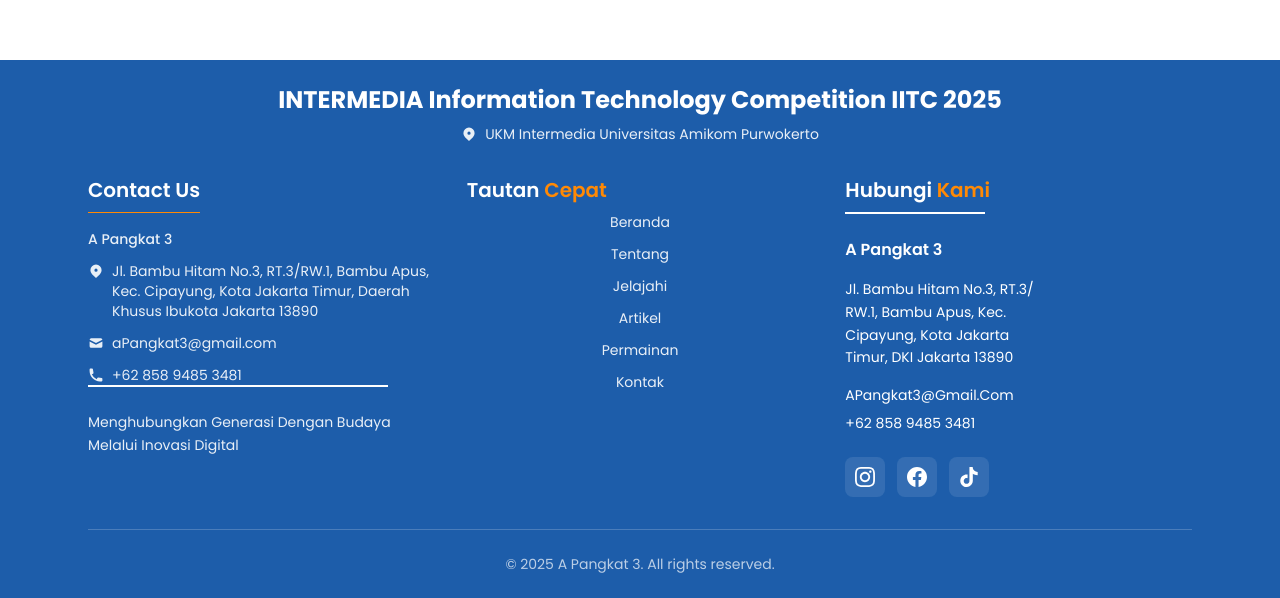
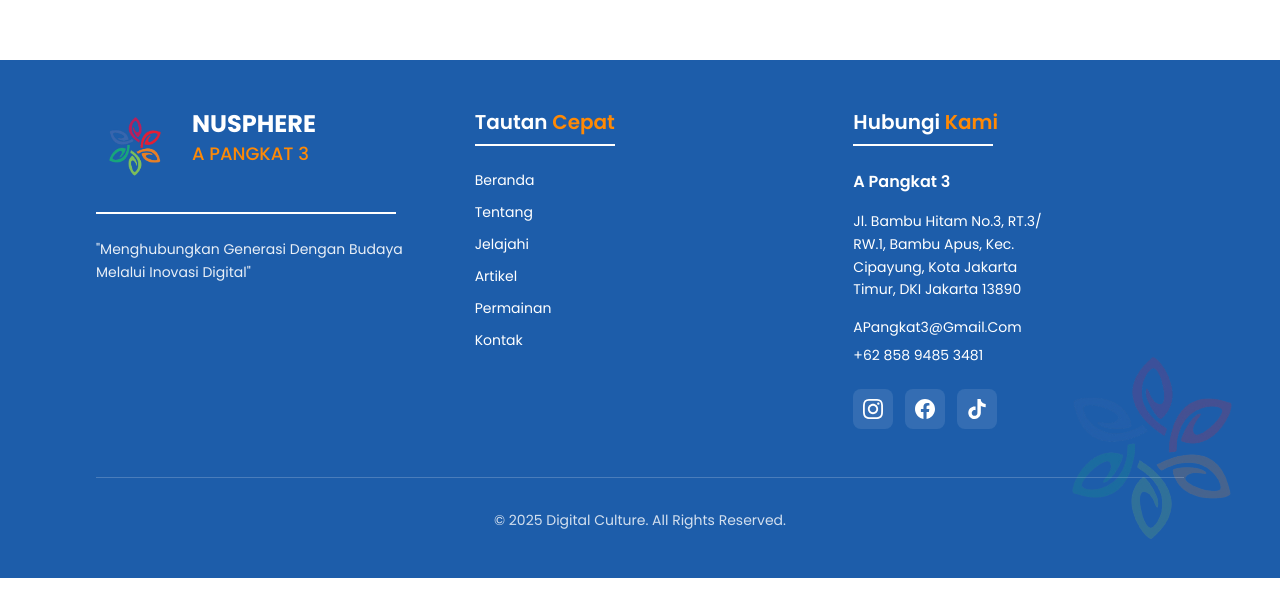
Before and after one commit to askippp/WawasanNusantara, a Next.js app: page / in a window 1280 px wide. Shown: the part 3140-3738 px from the top of the page. Built offline with nearby package versions, Linux system fonts and the light colour scheme.

Commit message:
UpdateFooter

```diff
--- a/src/app/explore/page.tsx
+++ b/src/app/explore/page.tsx
@@ -103,11 +103,11 @@
           <div className="mb-20">
             <div className="flex items-center justify-between mb-12">
               <div className="flex-1">
-                <p className="text-blue-600 font-semibold text-lg tracking-wide mb-3">
+                <p className="text-[#1D5DAA] font-bold text-lg tracking-wide mb-3">
                   DAFTAR
                 </p>
                 <div className="flex items-center mb-2">
-                  <h2 className="text-4xl font-bold text-gray-800 mr-8">
+                  <h2 className="text-4xl font-bold text-[#FFA645] mr-8">
                     Pulau Besar Indonesia
                   </h2>
                   <div className="flex-1 flex flex-col">
--- a/src/app/game/memory/page.tsx
+++ b/src/app/game/memory/page.tsx
@@ -22,10 +22,11 @@
   const [cards, setCards] = useState<CardType[]>([]);
   const [flippedCards, setFlippedCards] = useState<number[]>([]);
   const [matchedCards, setMatchedCards] = useState<number[]>([]);
+  const [matchAnimation, setMatchAnimation] = useState<number[]>([]); // Fixed: Added missing state
   const [score, setScore] = useState<number>(0);
   const [gameStarted, setGameStarted] = useState<boolean>(false);
   const [gameOver, setGameOver] = useState<boolean>(false);
-  const [timeLeft, setTimeLeft] = useState<number>(120); // 2 menit
+  const [timeLeft, setTimeLeft] = useState<number>(120);
   const [totalTime, setTotalTime] = useState<number>(120);
   const [moves, setMoves] = useState<number>(0);
 
@@ -54,11 +55,9 @@
 
   // Initialize game
   const initializeGame = () => {
-    // Take first 9 cards and duplicate them
     const gameCards = cardImages.slice(0, 9);
     const duplicatedCards = [...gameCards, ...gameCards];
 
-    // Shuffle cards and add uniqueId
     const shuffled = duplicatedCards
       .map((card) => ({ ...card, uniqueId: Math.random() }))
       .sort(() => Math.random() - 0.5);
@@ -66,6 +65,7 @@
     setCards(shuffled);
     setMatchedCards([]);
     setFlippedCards([]);
+    setMatchAnimation([]); // Fixed: Reset animation state
     setScore(0);
     setMoves(0);
     setTimeLeft(120);
@@ -94,22 +94,23 @@
         cards[second] &&
         cards[first].id === cards[second].id
       ) {
-        // Match found - calculate score based on time and moves
+        // Match found - show animation
+        setMatchAnimation([first, second]);
+
         setTimeout(() => {
           const newMatchedCards = [...matchedCards, first, second];
           setMatchedCards(newMatchedCards);
           setFlippedCards([]);
+          setMatchAnimation([]); // Fixed: Clear animation
 
-          // Scoring system: base points + time bonus - move penalty
           const basePoints = 100;
-          const timeBonus = Math.floor(timeLeft / 2); // More time = more bonus
-          const movePenalty = Math.max(0, moves - 10); // Penalty after 10 moves
+          const timeBonus = Math.floor(timeLeft / 2);
+          const movePenalty = Math.max(0, moves - 10);
           const points = basePoints + timeBonus - movePenalty;
 
-          const newScore = score + Math.max(points, 50); // Minimum 50 points per match
+          const newScore = score + Math.max(points, 50);
           setScore(newScore);
 
-          // Check if game is complete
           if (newMatchedCards.length === cards.length) {
             setTimeout(() => {
               setGameOver(true);
@@ -117,7 +118,6 @@
           }
         }, 1000);
       } else {
-        // No match
         setTimeout(() => {
           setFlippedCards([]);
         }, 1000);
@@ -211,7 +211,7 @@
 
   // Game Over Screen
   if (gameOver) {
-    const maxScore = totalPairs * 150; // Rough estimate of max possible score
+    const maxScore = totalPairs * 150;
     const percentage = Math.round((score / maxScore) * 100);
 
     return (
@@ -252,7 +252,6 @@
               </div>
             </div>
 
-            {/* Stats */}
             <div className="bg-blue-50 rounded-xl p-4 mb-6 space-y-2">
               <div className="flex justify-between text-blue-800">
                 <span>Pasangan Ditemukan:</span>
@@ -352,7 +351,6 @@
           </h1>
 
           <div className="bg-white/95 backdrop-blur-sm rounded-3xl p-6 md:p-8 shadow-2xl">
-            {/* Game Stats */}
             <div className="flex items-center justify-between mb-6 text-sm text-gray-600">
               <div>
                 Gerakan:{" "}
@@ -370,10 +368,12 @@
                   key={card.uniqueId}
                   onClick={() => handleCardClick(index)}
                   className={`
-                    aspect-square rounded-2xl cursor-pointer transition-all duration-300 transform
+                    aspect-square rounded-2xl cursor-pointer transition-all duration-300 transform relative
                     ${
                       matchedCards.includes(index)
-                        ? "bg-green-400 border-4 border-green-300"
+                        ? "bg-green-400 border-4 border-green-300 shadow-lg shadow-green-200"
+                        : matchAnimation.includes(index)
+                        ? "bg-yellow-300 border-4 border-yellow-400 scale-105 animate-pulse"
                         : isCardFlipped(index)
                         ? "bg-white border-4 border-blue-400 scale-105"
                         : "bg-white hover:bg-white/90 border-4 border-white/30 hover:scale-105"
@@ -381,9 +381,40 @@
                     shadow-lg flex items-center justify-center
                   `}
                 >
+                  {/* Sparkle effect for matched cards */}
+                  {matchedCards.includes(index) && (
+                    <div className="absolute -top-1 -right-1">
+                      <div className="w-6 h-6 text-yellow-400 animate-bounce text-xl">
+                        ✨
+                      </div>
+                    </div>
+                  )}
+
+                  {/* Match animation sparkles */}
+                  {matchAnimation.includes(index) && (
+                    <>
+                      <div className="absolute -top-2 -left-2">
+                        <div className="w-4 h-4 text-yellow-500 animate-ping">
+                          ⭐
+                        </div>
+                      </div>
+                      <div className="absolute -bottom-2 -right-2">
+                        <div className="w-4 h-4 text-yellow-500 animate-ping">
+                          ⭐
+                        </div>
+                      </div>
+                    </>
+                  )}
+
                   {isCardFlipped(index) ? (
                     <div className="text-center">
-                      <div className="text-4xl mb-2">{card.image}</div>
+                      <div
+                        className={`text-4xl mb-2 ${
+                          matchAnimation.includes(index) ? "animate-bounce" : ""
+                        }`}
+                      >
+                        {card.image}
+                      </div>
                       <div className="text-xs font-medium text-gray-700 px-2">
                         {card.name}
                       </div>
@@ -399,7 +430,6 @@
               ))}
             </div>
 
-            {/* Progress Bar */}
             <div className="mt-8">
               <div className="flex justify-between items-center mb-2">
                 <span className="text-sm font-medium text-gray-600">
@@ -418,7 +448,6 @@
             </div>
           </div>
 
-          {/* Instructions */}
           <div className="mt-8 text-center">
             <p className="text-white/70 text-lg">
               Cocokkan pasangan budaya Indonesia untuk mendapatkan poin!
--- a/src/app/game/page.tsx
+++ b/src/app/game/page.tsx
@@ -40,6 +40,7 @@
           {/* Title */}
           <div className="mb-12 sm:mb-20">
             <h1 className="text-3xl sm:text-5xl md:text-7xl font-bold text-white mb-2 sm:mb-4 leading-tight">
+              <br></br>
               Permainan Seru
             </h1>
             <h2 className="text-2xl sm:text-3xl md:text-5xl font-bold text-white/95 leading-tight">
--- a/src/app/layout.tsx
+++ b/src/app/layout.tsx
@@ -11,7 +11,7 @@
 
 // Metadata untuk favicon
 export const metadata: Metadata = {
-  title: "NUSPHERE - Digital Culture",
+  title: "NUSPHERE - A Pangkat 3",
   description: "Menghubungkan Generasi Dengan Budaya Melalui Inovasi Digital",
   icons: {
     icon: "/images/NUSPHERE_FULL.png",
--- a/src/components/Footer.tsx
+++ b/src/components/Footer.tsx
@@ -5,83 +5,40 @@
 
 const Footer = () => {
   return (
-    <div className="bg-[#1D5DAA] py-6">
-      <div className="container mx-auto max-w-6xl px-6">
-        {/* Event Info */}
-        <div className="text-center mb-8">
-          <h3 className="text-2xl font-bold text-white mb-2">
-            INTERMEDIA Information Technology Competition IITC 2025
-          </h3>
-          <div className="flex items-center justify-center text-white/90 text-sm mb-2">
-            <svg
-              className="w-4 h-4 mr-2"
-              fill="currentColor"
-              viewBox="0 0 20 20"
-            >
-              <path
-                fillRule="evenodd"
-                d="M5.05 4.05a7 7 0 119.9 9.9L10 18.9l-4.95-4.95a7 7 0 010-9.9zM10 11a2 2 0 100-4 2 2 0 000 4z"
-                clipRule="evenodd"
+    <div className="relative bg-[#1D5DAA] py-8 sm:py-12 overflow-hidden">
+      {/* Background Logo Pattern dari gambar */}
+      <div className="absolute bottom-0 right-0 opacity-20">
+        <Image
+          src="/images/NUSPHERE_FULL.PNG" // Fixed: Added leading slash
+          alt="Flower Pattern"
+          width={250}
+          height={250}
+          className="object-contain"
+        />
+      </div>
+
+      <div className="container mx-auto max-w-6xl px-6 sm:px-8 relative z-10">
+        <div className="grid grid-cols-1 lg:grid-cols-3 gap-8 lg:gap-12">
+          {/* Left Section - Logo & Tagline */}
+          <div className="lg:col-span-1">
+            <div className="flex items-start gap-4 mb-6">
+              <Image
+                src="/images/NUSPHERE_FULL.png"
+                alt="Digital Culture Logo"
+                width={80}
+                height={80}
+                className="object-contain flex-shrink-0"
               />
-            </svg>
-            UKM Intermedia Universitas Amikom Purwokerto
-          </div>
-        </div>
-
-        <div className="grid grid-cols-1 md:grid-cols-3 gap-8">
-          {/* Contact Us */}
-          <div>
-            <h4 className="text-xl font-semibold text-white mb-4 border-b border-orange-400 pb-2 inline-block">
-              Contact Us
-            </h4>
-            <div className="space-y-3 text-white/90 text-sm">
-              <div className="font-medium">A Pangkat 3</div>
-
-              <div className="flex items-start">
-                <svg
-                  className="w-4 h-4 mr-2 mt-0.5 flex-shrink-0"
-                  fill="currentColor"
-                  viewBox="0 0 20 20"
-                >
-                  <path
-                    fillRule="evenodd"
-                    d="M5.05 4.05a7 7 0 119.9 9.9L10 18.9l-4.95-4.95a7 7 0 010-9.9zM10 11a2 2 0 100-4 2 2 0 000 4z"
-                    clipRule="evenodd"
-                  />
-                </svg>
-                <span>
-                  Jl. Bambu Hitam No.3, RT.3/RW.1, Bambu Apus, Kec. Cipayung,
-                  Kota Jakarta Timur, Daerah Khusus Ibukota Jakarta 13890
-                </span>
-              </div>
-
-              <div className="flex items-center">
-                <svg
-                  className="w-4 h-4 mr-2"
-                  fill="currentColor"
-                  viewBox="0 0 20 20"
-                >
-                  <path d="M2.003 5.884L10 9.882l7.997-3.998A2 2 0 0016 4H4a2 2 0 00-1.997 1.884z" />
-                  <path d="M18 8.118l-8 4-8-4V14a2 2 0 002 2h12a2 2 0 002-2V8.118z" />
-                </svg>
-                <span>aPangkat3@gmail.com</span>
-              </div>
-
-              <div className="flex items-center">
-                <svg
-                  className="w-4 h-4 mr-2"
-                  fill="currentColor"
-                  viewBox="0 0 20 20"
-                >
-                  <path d="M2 3a1 1 0 011-1h2.153a1 1 0 01.986.836l.74 4.435a1 1 0 01-.54 1.06l-1.548.773a11.037 11.037 0 006.105 6.105l.774-1.548a1 1 0 011.059-.54l4.435.74a1 1 0 01.836.986V17a1 1 0 01-1 1h-2C7.82 18 2 12.18 2 5V3z" />
-                </svg>
-                <span>+62 858 9485 3481</span>
+              {/* Added text next to logo */}
+              <div className="flex flex-col justify-center">
+                <h3 className="text-white text-2xl font-bold">NUSPHERE</h3>
+                <p className="text-orange-400 text-lg font-medium">A PANGKAT 3</p>
               </div>
             </div>
             {/* Added line between logo and tagline */}
             <div className="w-75 h-0.5 bg-white mb-6"></div>
             <p className="text-white/90 text-sm leading-relaxed max-w-xs">
-              Menghubungkan Generasi Dengan Budaya Melalui Inovasi Digital
+              "Menghubungkan Generasi Dengan Budaya Melalui Inovasi Digital"
             </p>
           </div>
 
@@ -90,7 +47,9 @@
             <h4 className="text-xl font-semibold text-white mb-2">
               Tautan <span className="text-orange-400">Cepat</span>
             </h4>
-            <div className="space-y-3 text-white/90 text-sm text-center">
+            {/* Added underline */}
+            <div className="w-35 h-0.5 bg-white mb-6"></div>
+            <div className="space-y-3 text-white text-sm">
               <Link
                 href="/"
                 className="block hover:text-orange-400 transition-colors duration-200"
@@ -205,9 +164,9 @@
         </div>
 
         {/* Copyright */}
-        <div className="mt-8 pt-6 border-t border-white/20 text-center">
-          <p className="text-white/70 text-sm">
-            &copy; 2025 A Pangkat 3. All rights reserved.
+        <div className="mt-12 pt-8 border-t border-white/20 text-center">
+          <p className="text-white/80 text-sm">
+            © 2025 Digital Culture. All Rights Reserved.
           </p>
         </div>
       </div>
--- a/src/components/sections/ListPulau.tsx
+++ b/src/components/sections/ListPulau.tsx
@@ -90,7 +90,7 @@
           {/* Left Info Panel */}
           <div className="w-full lg:w-80 lg:flex-shrink-0 text-center lg:text-left">
             <h1 className="text-2xl sm:text-3xl font-bold text-[#1D5DAA] mb-3 sm:mb-4 leading-tight drop-shadow-lg">
-              Pulau Budaya
+              Pulau Besar
               <br />
               Indonesia
             </h1>
```
Also changed, not shown: public/images/rumah-adat.jpg (added).
